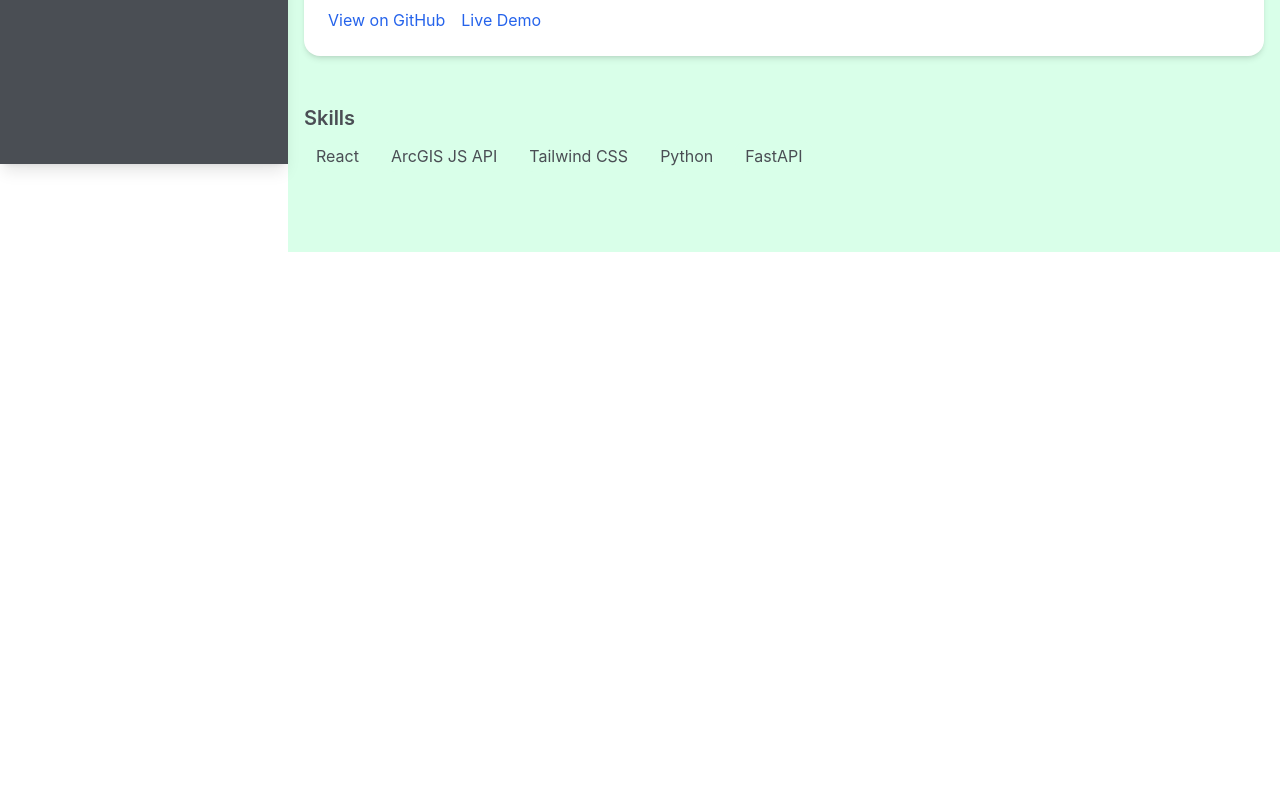
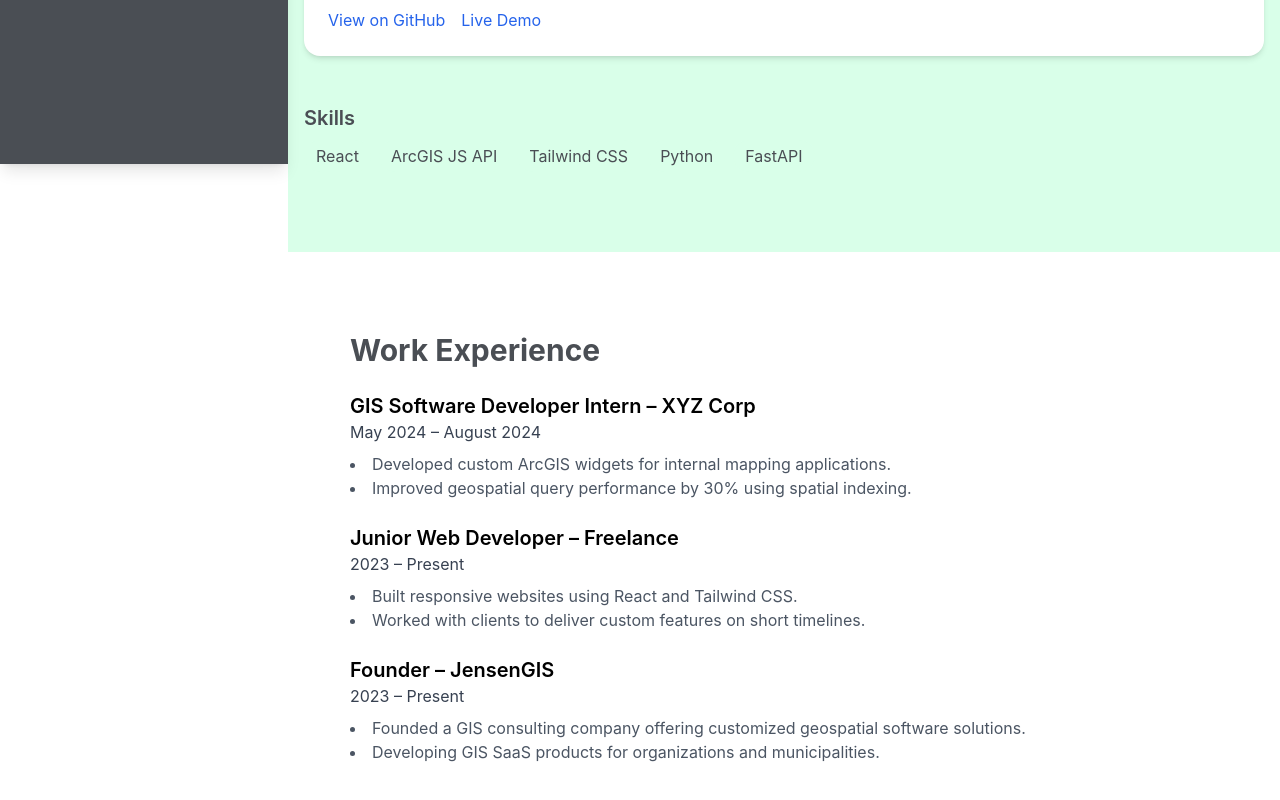
Before and after one commit to sven-sfu/sven-sfu.github.io, a React (Create React App) app in the folder my-portfolio/: page / in a window 1280 px wide. Shown: the part 636-1436 px from the top of the page. Before the commit the page ends 888 px from the top, so only its background shows below. Built offline with nearby package versions, Linux system fonts and the light colour scheme.

Commit message:
Add the work experience section

```diff
--- a/my-portfolio/public/index.html
+++ b/my-portfolio/public/index.html
@@ -2,12 +2,11 @@
 <html lang="en">
   <head>
     <meta charset="utf-8" />
-    <link rel="icon" href="%PUBLIC_URL%/favicon.ico" />
     <meta name="viewport" content="width=device-width, initial-scale=1" />
     <meta name="theme-color" content="#000000" />
     <meta
-      name="description"
-      content="Web site created using create-react-app"
+      name="Sven Jensen's Portfolio"
+      content="Sven Jensen's Portfolio"
     />
     <link rel="apple-touch-icon" href="%PUBLIC_URL%/logo192.png" />
     <!--
@@ -24,7 +23,7 @@
       work correctly both with client-side routing and a non-root public URL.
       Learn how to configure a non-root public URL by running `npm run build`.
     -->
-    <title>React App</title>
+    <title>Sven Jensen</title>
   </head>
   <body>
     <noscript>You need to enable JavaScript to run this app.</noscript>
--- a/my-portfolio/src/App.js
+++ b/my-portfolio/src/App.js
@@ -1,4 +1,3 @@
-import logo from './logo.svg';
 import './App.css';
 import React from "react";
 import { Mail, Github, Linkedin } from "lucide-react";
@@ -151,6 +150,40 @@ function App() {
           </div>
         </section>
 
+         {/* Work Experience Section */}
+        <section id="work" className="py-20 px-4 bg-white" style={{ maxWidth: "900px", margin: "auto" }}>
+          <h2 className="text-3xl font-bold mb-6 text-[#4a4e54ff]">Work Experience</h2>
+          <div className="space-y-6">
+            <div>
+              <h3 className="text-xl font-semibold">GIS Software Developer Intern – XYZ Corp</h3>
+              <p className="text-gray-700">May 2024 – August 2024</p>
+              <ul className="list-disc list-inside text-gray-600 mt-2">
+                <li>Developed custom ArcGIS widgets for internal mapping applications.</li>
+                <li>Improved geospatial query performance by 30% using spatial indexing.</li>
+              </ul>
+            </div>
+            <div>
+              <h3 className="text-xl font-semibold">Junior Web Developer – Freelance</h3>
+              <p className="text-gray-700">2023 – Present</p>
+              <ul className="list-disc list-inside text-gray-600 mt-2">
+                <li>Built responsive websites using React and Tailwind CSS.</li>
+                <li>Worked with clients to deliver custom features on short timelines.</li>
+              </ul>
+            </div>
+            <div>
+              <h3 className="text-xl font-semibold">Founder – JensenGIS</h3>
+              <p className="text-gray-700">2023 – Present</p>
+              <ul className="list-disc list-inside text-gray-600 mt-2">
+                <li>Founded a GIS consulting company offering customized geospatial software solutions.</li>
+                <li>Developing GIS SaaS products for organizations and municipalities.</li>
+              </ul>
+            </div>
+          </div>
+        </section>
+
+
+
+
 
       </main>
     </div>
```
Also changed, not shown: my-portfolio/src/logo.svg (deleted).
